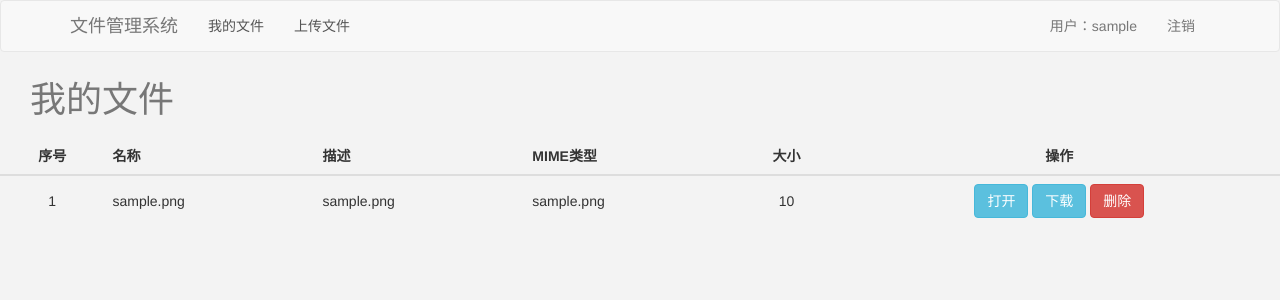
After one commit to Linyheart/PythonLearning, a Flask app: template WK09homeworkZhouZhendong/flask_file_upload/templates/files.html in a window 1280 px wide. The commit adds this page. Shown: the top 300 px of the page. Run offline with Flask 2, Linux system fonts and the light colour scheme; tables that the repository leaves empty hold one stand-in row (values such as "Sample post"); the template is opened without the code that fills it: values that come from a table or form of the project are taken from there, most other values are stand-ins (such as "Sample title", 1, 10 or a date in 2020).

Commit message:
wk09homework

```diff
--- a/WK09homeworkZhouZhendong/flask_file_upload/app.py
+++ b/WK09homeworkZhouZhendong/flask_file_upload/app.py
@@ -1,11 +1,12 @@
 import datetime
+import os
 
 from werkzeug.security import generate_password_hash, check_password_hash
+from werkzeug.utils import secure_filename
 
 import config
-from flask import Flask, url_for, redirect, render_template, request, flash, session
+from flask import Flask, url_for, redirect, render_template, request, flash, session, Response
 from flask_sqlalchemy import SQLAlchemy
-
 
 app = Flask(__name__)
 app.config.from_object(config)
@@ -33,8 +34,15 @@ class Files(db.Model):
     file_mime_type = db.Column(db.String(100), nullable=False)
     file_size = db.Column(db.Integer, nullable=False)
     upload_time = db.Column(db.DateTime, nullable=False, default=datetime.datetime.now())
-    user_id = db.Column(db.Integer,db.ForeignKey('users_info.id'), nullable=False)
+    user_id = db.Column(db.Integer, db.ForeignKey('users_info.id'), nullable=False)
     user = db.relationship('Users', backref=db.backref('Files', order_by=upload_time.desc()))
+
+
+class Mime_types(db.Model):
+    __tablename__ = 'mime_type'
+    name = db.Column(db.String(100), primary_key=True, nullable=False)
+    template = db.Column(db.String(100), nullable=False)
+    reference = db.Column(db.String(100), nullable=False)
 
 
 db.create_all()
@@ -94,7 +102,7 @@ def validate(username, password1, password2=None):
     else:
         if user:
             if check_password_hash(user.password, password1):
-            # if user.password == password1:
+                # if user.password == password1:
                 return '登录成功'
             else:
                 return '密码错误'
@@ -102,26 +110,14 @@ def validate(username, password1, password2=None):
             return '用户不存在'
 
 
-@app.route('/')
+@app.route('/', methods=['GET', 'POST'])
 def home():
-    # user = Users(username='Linyheart', password='linyheart')
-    # db.session.add(user)
-    # db.session.commit()
-    # return render_template('home.html')
-    # user = Users.query.filter(Users.id == 1).first()
-    # print(user.username)
-    # user.username = 'Linyhearts'
-    # db.session.commit()
-    # print(user.username)
-    # return render_template('home.html')
-    # file = Files(filename='Linyheart\'s first file.', file_description='Linyheart\'s first file.', file_mime_type='applicantion/json', file_size=10086)
-    # db.session.add(file)
-    # db.session.commit()
-    # return render_template('home.html')
-    # file = Files.query.filter(Files.id == 1).first()
-    # file.user_id = 1
-    # db.session.commit()
-    return render_template('home.html')
+    # mime_type = Mime_types.query.filter(Mime_types.name == 'zip').first()
+    # print(mime_type.template)
+    if not session.permanent:
+        return redirect(url_for('login'))
+    else:
+        return render_template('home.html', username=session['username'])
 
 
 @app.route('/register/', methods=['GET', 'POST'])
@@ -155,7 +151,7 @@ def login():
         if '成功' in message:
             session['username'] = username
             session.permanent = True
-            return render_template('home.html', login_message=message)
+            return render_template('home.html', username=session['username'])
         else:
             flash(message)
             return render_template('login.html')
@@ -173,6 +169,106 @@ def logout():
 #     return {'status': status}
 
 
+@app.route('/upload', methods=['GET', 'POST'])
+def upload():
+    if not session.permanent:
+        flash("请先登录！")
+        return redirect(url_for('login'))
+    else:
+        if request.method == 'POST':
+            file = request.files['file']
+            base_path = os.path.abspath(os.path.dirname(__file__))
+            upload_path = os.path.join(base_path, '_upload', session['username'])
+            print(upload_path)
+            if not os.path.exists(upload_path):
+                os.makedirs(upload_path)
+            file_path = os.path.join(upload_path, file.filename)
+            file.save(file_path)
+            if request.form.get('file_description'):
+                file_description = request.form.get('file_description')
+            else:
+                file_description = file.filename
+            print(file_description)
+            file_type = file.filename.split(".")[1]
+            print(file_type)
+            # file_type = os.path.splitext(file)[-1][1:]
+            mime_type = Mime_types.query.filter(Mime_types.name == file_type).first()
+            if not mime_type:
+                flash('不支持的文件类型！')
+                os.remove(file_path)
+                return render_template('upload.html')
+            else:
+                print(mime_type.template)
+                file_size = os.path.getsize(file_path)
+                user = Users.query.filter(Users.username == session['username']).first()
+                new_file = Files(filename=file.filename, file_description=file_description,
+                                 file_mime_type=mime_type.template, file_size=file_size, user_id=user.id)
+                check_new_file_name = Files.query.filter(Files.filename == new_file.filename).first()
+                check_new_file_user_id = Files.query.filter(Files.user_id == new_file.user_id).first()
+                print(check_new_file_user_id)
+                print(check_new_file_name)
+                if check_new_file_name is None or check_new_file_user_id is None:
+                    check_new_file = True
+                else:
+                    check_new_file = False
+                if check_new_file:
+                    db.session.add(new_file)
+                    db.session.commit()
+                    print(check_new_file)
+                    flash("文件上传成功！")
+                else:
+                    flash('文件已存在！')
+                    print(check_new_file)
+                    return render_template('upload.html')
+        return render_template('upload.html')
+
+
+@app.route('/files', methods=['GET', 'POST'])
+def files():
+    if not session.permanent:
+        flash("请先登录！")
+        return redirect(url_for('login'))
+    else:
+        user = Users.query.filter(Users.username == session['username']).first()
+        files = Files.query.filter(Files.user_id == user.id).all()
+        if len(files) == 0:
+            flash('您没有上传过文件！')
+        files_path = []
+        for file in files:
+            files_path.append("../_upload/" + user.username + '/' + file.filename)
+        print(files_path)
+        for file in files:
+            if file.file_size > 1024 * 1024 * 1024:
+                file.file_size = str(round(file.file_size / (1024 * 1024 * 1024), 2)) + 'GB'
+            elif file.file_size > 1024 * 1024:
+                file.file_size = str(round(file.file_size / (1024 * 1024), 1)) + 'MB'
+            elif file.file_size > 1024:
+                file.file_size = str(round(file.file_size / 1024)) + 'KB'
+        return render_template('files.html', files=files, i=1, files_path=files_path)
+
+
+@app.route('/download_file/', methods=['GET', 'POST'])
+def download_file():
+    if request.method == 'GET':
+        full_filename = request.args.get('filename')
+        full_filename_list = full_filename.split('/')
+        filename = full_filename_list[-1]
+        filepath = full_filename.replace('/%s' % filename, '')
+
+        def send_file():
+            store_path = full_filename
+            with open(store_path, 'rb') as targetfile:
+                while 1:
+                    data = targetfile.read(20 * 1024 * 1024)  # 每次读取20M
+                    if not data:
+                        break
+                    yield data
+
+        response = Response(send_file(), content_type='application/octet-stream')
+        response.headers["Content-disposition"] = 'attachment; filename=%s' % filename  # 如果不加上这行代码，导致下图的问题
+        return response
+
+
 @app.context_processor
 def my_context_processor():
     user = session.get('username')
@@ -181,5 +277,11 @@ def my_context_processor():
     return {}
 
 
+@app.template_filter('asc')
+def asc(i):
+    i = i + 1
+    return i
+
+
 if __name__ == '__main__':
     app.run()
--- a/WK09homeworkZhouZhendong/flask_file_upload/config.py
+++ b/WK09homeworkZhouZhendong/flask_file_upload/config.py
@@ -1,4 +1,5 @@
 DEBUG = True
+
 HOST = "127.0.0.1"
 PORT = "3306"
 DB = "flaskFileSystem"
@@ -7,4 +8,7 @@ PASS = "linyheart"
 CHARSET = "utf8"
 DB_URI = "mysql+pymysql://{}:{}@{}:{}/{}?charset={}".format(USER, PASS, HOST, PORT, DB, CHARSET)
 SQLALCHEMY_DATABASE_URI = DB_URI
+
 SECRET_KEY = "LINYHEART"
+
+UPLOAD_FOLDER = r'./_upload/'
--- a/WK09homeworkZhouZhendong/flask_file_upload/templates/base.html
+++ b/WK09homeworkZhouZhendong/flask_file_upload/templates/base.html
@@ -12,8 +12,7 @@
         }
         .body-container{
             width: 600px;
-            background: white;
-            margin: 0 auto;
+            margin: 150px auto;
             border-radius: 5px;
         }
     </style>
@@ -31,7 +30,7 @@
             <span class="icon-bar"></span>
             <span class="icon-bar"></span>
           </button>
-          <a class="navbar-brand">
+          <a href="{{ url_for('home') }}" class="navbar-brand">
               文件管理系统
           </a>
         </div>
@@ -39,18 +38,18 @@
         <!-- Collect the nav links, forms, and other content for toggling -->
         <div class="collapse navbar-collapse" id="bs-example-navbar-collapse-1">
           <ul class="nav navbar-nav">
-            <li class="active"><a href="#">首页 <span class="sr-only">(current)</span></a></li>
-            <li><a href="#">发布问答</a></li>
+              <li class="active"><a style="background-color: #f8f8f8" href="{{ url_for('files') }}">我的文件 <span class="sr-only">(current)</span></a></li>
+              <li class="active"><a style="background-color: #f8f8f8" href="{{ url_for('upload') }}">上传文件 <span class="sr-only">(current)</span></a></li>
           </ul>
-          <form class="navbar-form navbar-left">
-            <div class="form-group">
-              <input type="text" class="form-control" placeholder="Key Words">
-            </div>
-            <button type="submit" class="btn btn-default">搜索</button>
-          </form>
+{#          <form class="navbar-form navbar-left">#}
+{#            <div class="form-group">#}
+{#              <input type="text" class="form-control">#}
+{#            </div>#}
+{#            <button type="submit" class="btn btn-default">搜索</button>#}
+{#          </form>#}
           <ul class="nav navbar-nav navbar-right">
               {% if login_user %}
-                  <li><a href="#">用户：{{ login_user }}</a></li>
+                  <li><a href="{{ url_for('home') }}">用户：{{ login_user }}</a></li>
                   <li><a href="{{ url_for('logout') }}">注销</a></li>
               {% else %}
                   <li><a href="{{ url_for('login') }}">登录</a></li>
@@ -78,6 +77,10 @@
         {% block body_part %}
         {% endblock %}
     </div>
+    <div class="files_and_upload-container">
+        {% block files_and_upload %}
+        {% endblock %}
+    </div>
     <div style="width: 600px; margin: 0 auto" class="flash-message">
     {% with messages = get_flashed_messages() %}
         {% if messages %}
--- /dev/null
+++ b/WK09homeworkZhouZhendong/flask_file_upload/templates/files.html
@@ -0,0 +1,35 @@
+{% extends 'base.html' %}
+
+{% block page_name %}我的文件{% endblock %}
+
+{% block files_and_upload %}
+    <table style="margin-top: -150px; border-left: 20px; border-right: 20px" class="table table-hover">
+      <caption><h1 style="margin-left: 30px">我的文件</h1></caption>
+      <thead>
+        <tr>
+          <th class="text-center">序号</th>
+          <th>名称</th>
+          <th>描述</th>
+          <th>MIME类型</th>
+          <th class="text-center">大小</th>
+          <th class="text-center">操作</th>
+        </tr>
+      </thead>
+      <tbody>
+      {% for file in files %}
+        <tr>
+          <td style="vertical-align: middle !important" class="text-center">{{ loop.index }}</td>
+          <td style="vertical-align: middle !important" >{{ file.filename }}</td>
+          <td style="vertical-align: middle !important" >{{ file.file_description }}</td>
+          <td style="vertical-align: middle !important" >{{ file.file_mime_type }}</td>
+          <td  style="vertical-align: middle !important" class="text-center">{{ file.file_size }}</td>
+          <td  style="vertical-align: middle !important" class="text-center">
+              <a href={{ files_path[loop.index0] }}><button class="btn btn-info">打开</button></a>
+              <a><button class="btn btn-info">下载</button></a>
+              <a><button class="btn btn-danger">删除</button></a>
+          </td>
+        </tr>
+      {% endfor %}
+      </tbody>
+    </table>
+{% endblock %}
--- a/WK09homeworkZhouZhendong/flask_file_upload/templates/login.html
+++ b/WK09homeworkZhouZhendong/flask_file_upload/templates/login.html
@@ -18,7 +18,9 @@
       <input type="password" class="form-control" placeholder="请输入密码" aria-describedby="sizing-addon1" name="password1">
     </div>
     <div class="register-button">
-        <button type="submit" class="btn btn-primary btn-lg btn-block">登录</button>
+        <button type="submit" style="margin-bottom: 16px" class="btn btn-info btn-lg btn-block">登录</button>
+        <a href="{{ url_for('register') }}"><input type="button" value="注册" style="margin-top: 16px" class="btn btn-info btn-lg btn-block"></a>
     </div>
+
 </form>
 {% endblock %}
--- a/WK09homeworkZhouZhendong/flask_file_upload/templates/register.html
+++ b/WK09homeworkZhouZhendong/flask_file_upload/templates/register.html
@@ -22,7 +22,7 @@
       <input type="password" class="form-control" placeholder="请再次确认密码" aria-describedby="sizing-addon1" name="password2">
     </div>
     <div class="register-button">
-        <button type="submit" class="btn btn-primary btn-lg btn-block">注册</button>
+        <button type="submit" class="btn btn-info btn-lg btn-block">注册</button>
     </div>
 </form>
 {% endblock %}
```
Also changed, not shown: WK09homeworkZhouZhendong/flask_file_upload/templates/home.html (+25 -13 lines), WK09homeworkZhouZhendong/flask_file_upload/templates/upload.html (added, +13 -0 lines), WK09homeworkZhouZhendong/flask_file_upload/_upload/Linyheart/履历照.jpg (added), WK09homeworkZhouZhendong/flask_file_upload/_upload/Linyheart/工作照.jpg (added), 9 other files.
